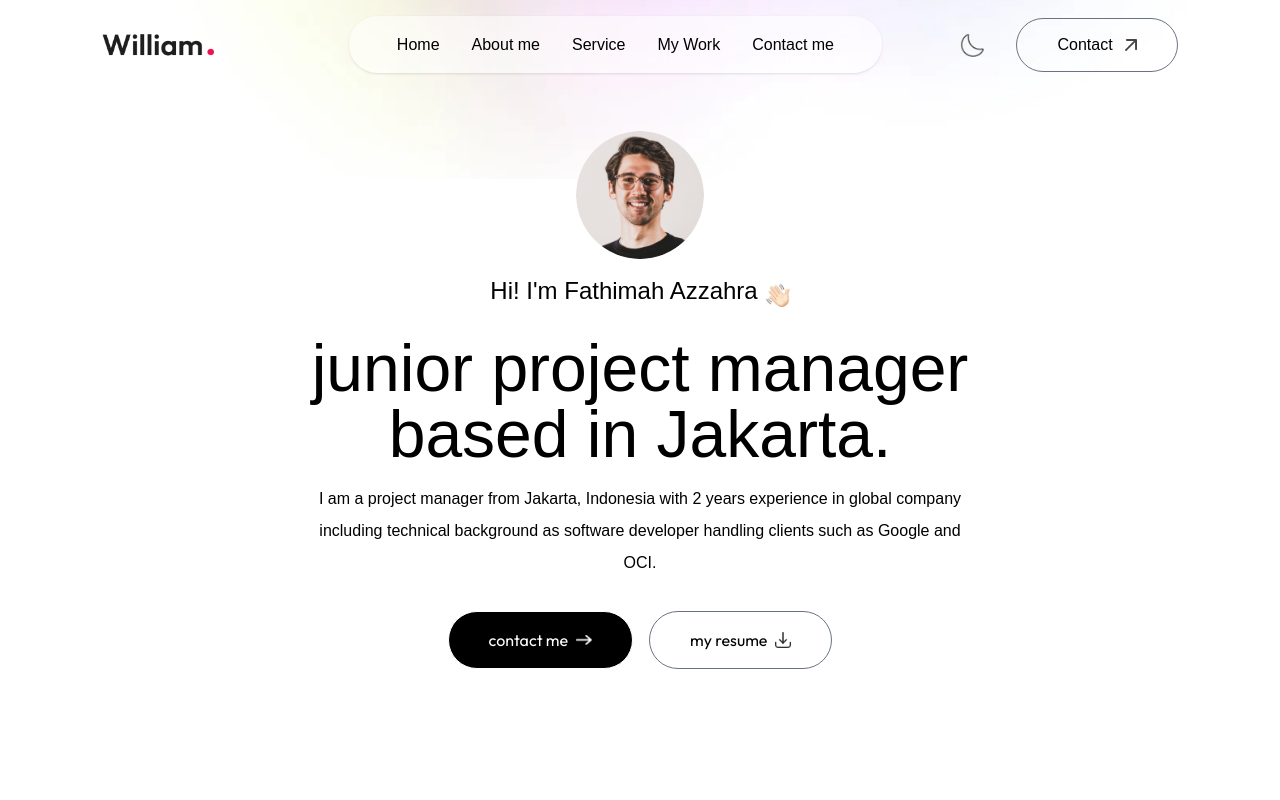
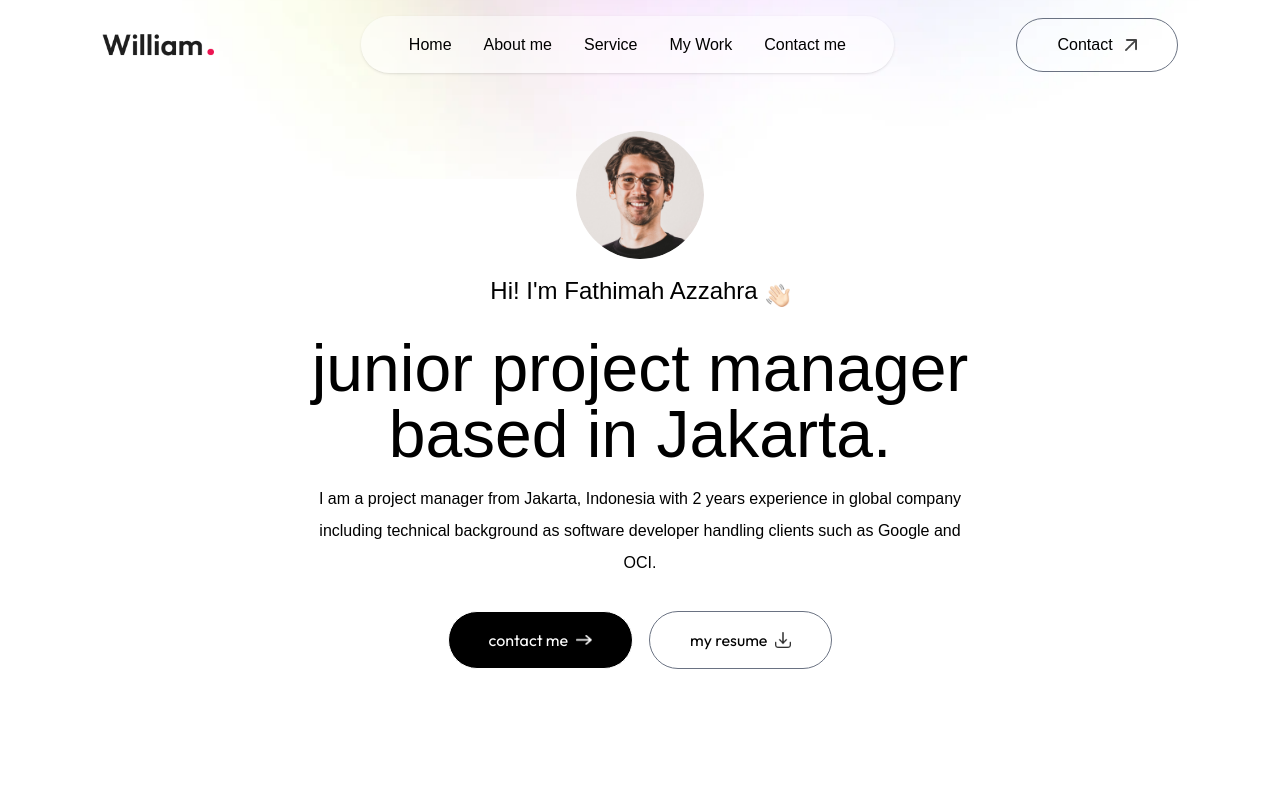
Before and after one commit to azahrx/portfolio-zara, a Next.js app: page / in a window 1280 px wide. Shown: the top 800 px of the page. Built offline with nearby package versions, Linux system fonts and the light colour scheme; a web font is replaced by a local one.

Commit message:
wip: dark mode

```diff
--- a/app/components/Navbar.jsx
+++ b/app/components/Navbar.jsx
@@ -48,7 +48,7 @@ const Navbar = () => {
 
         <div className='flex items-center gap-4'>
           <button>
-            <Image src={assets.moon_icon} alt='' className='w-6' />
+            <Image src={assets.moon_icon} alt='' className='w-6 hidden' />
           </button>
           <a href='#contact' className='hidden lg:flex items-center gap-3 px-10 py-2.5 border border-gray-500 rounded-full ml-4 font-ovo'>
             Contact <Image src={assets.arrow_icon} className='w-3' alt='Arrow'/>
```
